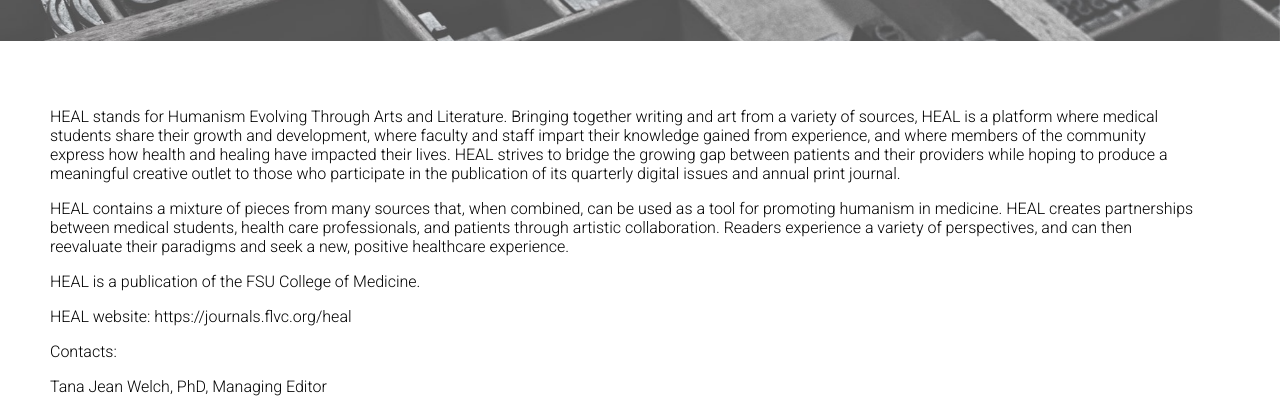
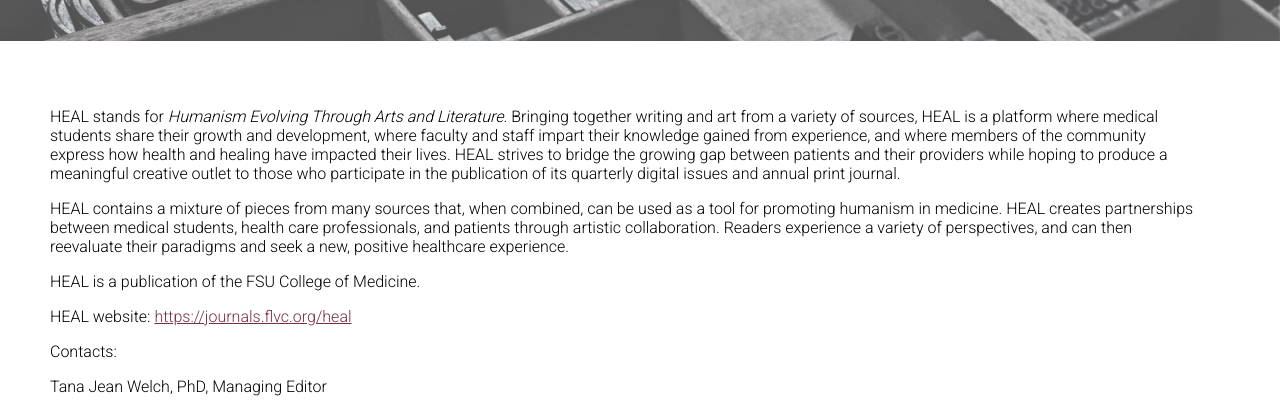
Before and after one commit to fsulibpub/fsulibpub.github.io, a Jekyll site: the page built from _journals/heal.md, in a window 1280 px wide. Shown: the part 309-722 px from the top of the page. Built offline with Jekyll 4.4.1, drawn with Linux system fonts in a browser that asks for light colours; part of the change alters nothing that is shown.

```diff
--- a/_journals/heal.md
+++ b/_journals/heal.md
@@ -6,13 +6,14 @@ permalink: /journals/heal/
 image: journals/journalHEAL.jpg
 ---
 
-HEAL stands for Humanism Evolving Through Arts and Literature. Bringing together writing and art from a variety of sources, HEAL is a platform where medical students share their growth and development, where faculty and staff impart their knowledge gained from experience, and where members of the community express how health and healing have impacted their lives. HEAL strives to bridge the growing gap between patients and their providers while hoping to produce a meaningful creative outlet to those who participate in the publication of its quarterly digital issues and annual print journal.
+HEAL stands for *Humanism Evolving Through Arts and Literature*. Bringing together writing and art from a variety of sources, HEAL is a platform where medical students share their growth and development, where faculty and staff impart their knowledge gained from experience, and where members of the community express how health and healing have impacted their lives. HEAL strives to bridge the growing gap between patients and their providers while hoping to produce a meaningful creative outlet to those who participate in the publication of its quarterly digital issues and annual print journal.
 
 HEAL contains a mixture of pieces from many sources that, when combined, can be used as a tool for promoting humanism in medicine. HEAL creates partnerships between medical students, health care professionals, and patients through artistic collaboration. Readers experience a variety of perspectives, and can then reevaluate their paradigms and seek a new, positive healthcare experience.
 
 HEAL is a publication of the FSU College of Medicine.
 
-HEAL website: https://journals.flvc.org/heal
+HEAL website: [https://journals.flvc.org/heal](https://journals.flvc.org/heal)
+
 
 Contacts:
 
```
